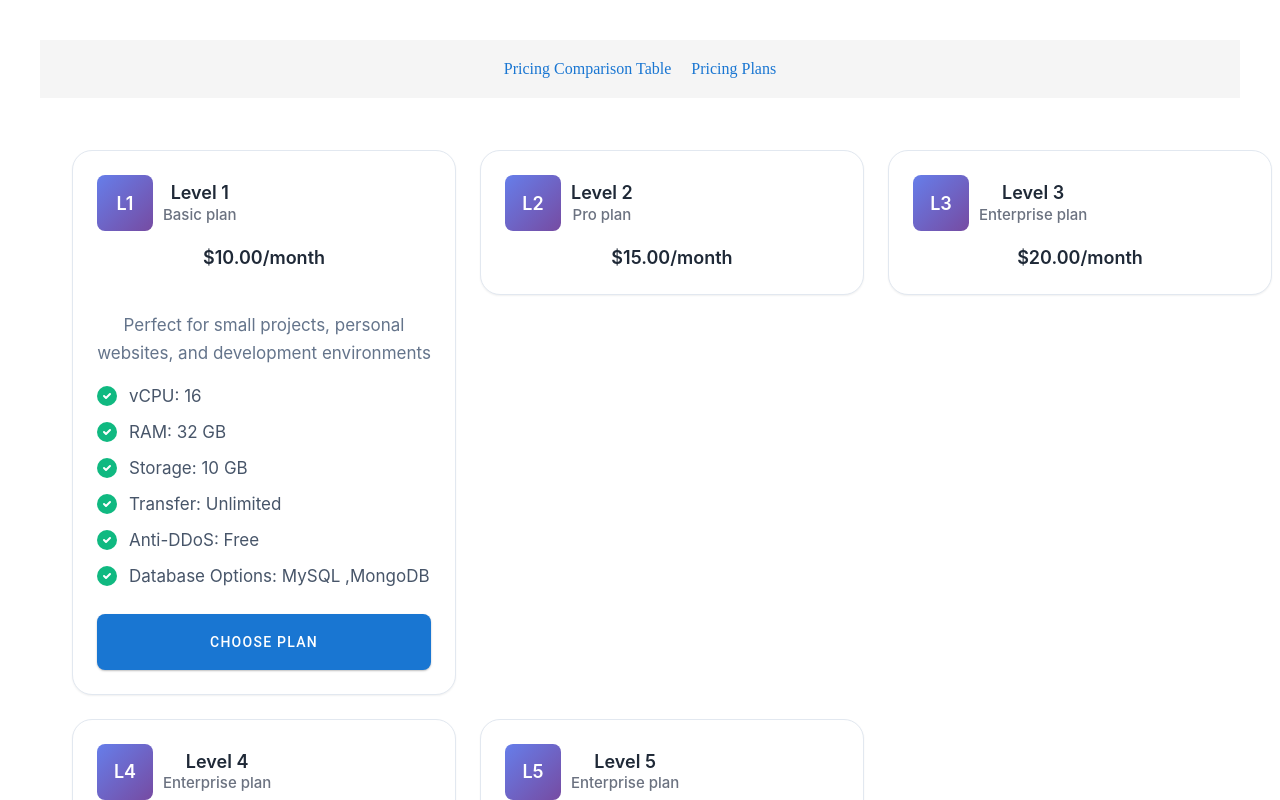
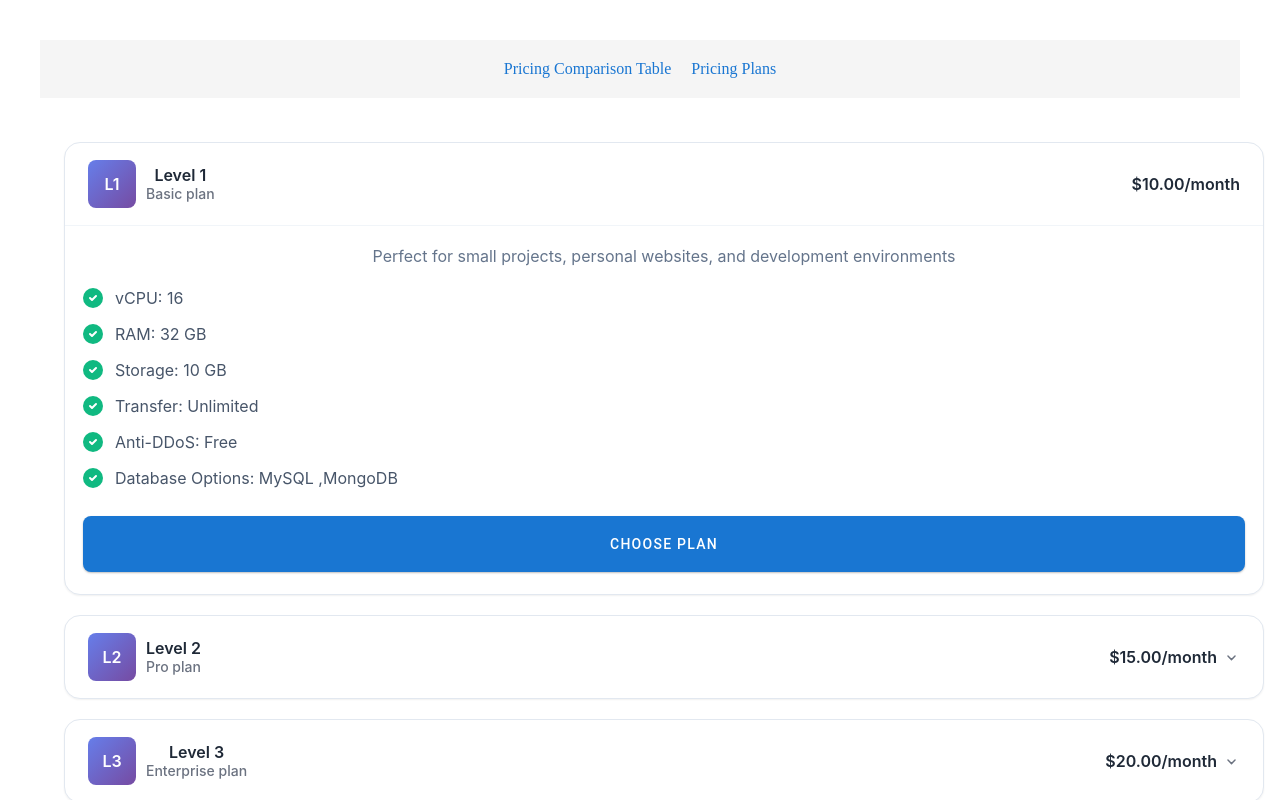
Before and after one commit to HayKongMeng/balacing1, a React (Vite) app: page /plans in a window 1280 px wide. Shown: the top 800 px of the page. Built offline with nearby package versions, Linux system fonts and the light colour scheme.

Commit message:
Simplify CSS to be mobile-first only with automatic responsiveness
cgen-172e67d046d34c19916455df2448e04f

```diff
--- a/src/pages/PricingPlans.css
+++ b/src/pages/PricingPlans.css
@@ -194,108 +194,10 @@
   transform: translateY(0);
 }
 
-/* Tablet Styles */
-@media (min-width: 768px) {
+/* Natural responsive scaling */
+@media (min-width: 480px) {
   .pricing-plans-container {
-    max-width: 600px;
-    padding: 32px;
-  }
-
-  .pricing-plan-card {
-    border-radius: 20px;
-  }
-
-  .plan-header {
-    padding: 20px 28px;
-  }
-
-  .plan-content {
-    padding: 0 28px 28px 28px;
-  }
-
-  .plan-icon {
-    width: 56px;
-    height: 56px;
-  }
-
-  .plan-level-text {
-    font-size: 18px;
-  }
-
-  .plan-level {
-    font-size: 18px;
-  }
-
-  .plan-type {
-    font-size: 15px;
-  }
-
-  .plan-pricing {
-    font-size: 18px;
-  }
-
-  .plan-description {
-    font-size: 17px;
-    line-height: 28px;
-  }
-
-  .feature-item {
-    font-size: 17px;
+    max-width: 100%;
+    padding: 24px;
   }
 }
-
-/* Desktop Styles */
-@media (min-width: 1024px) {
-  .pricing-plans-container {
-    max-width: 720px;
-    display: grid;
-    grid-template-columns: repeat(auto-fit, minmax(320px, 1fr));
-    gap: 24px;
-  }
-
-  .pricing-plan-card {
-    height: fit-content;
-  }
-
-  .plan-header {
-    flex-direction: column;
-    align-items: flex-start;
-    gap: 16px;
-    padding: 24px;
-  }
-
-  .plan-info {
-    width: 100%;
-  }
-
-  .plan-pricing {
-    width: 100%;
-    justify-content: flex-end;
-  }
-
-  .plan-content {
-    padding: 0 24px 24px 24px;
-    border-top: none;
-  }
-
-  .expanded .plan-header,
-  .pricing-plan-card .plan-header {
-    background-color: transparent;
-  }
-
-  .pricing-plan-card .plan-content {
-    display: block;
-  }
-
-  .expand-icon {
-    display: none;
-  }
-}
-
-/* Large Desktop */
-@media (min-width: 1280px) {
-  .pricing-plans-container {
-    max-width: 1200px;
-    grid-template-columns: repeat(3, 1fr);
-  }
-}
```
